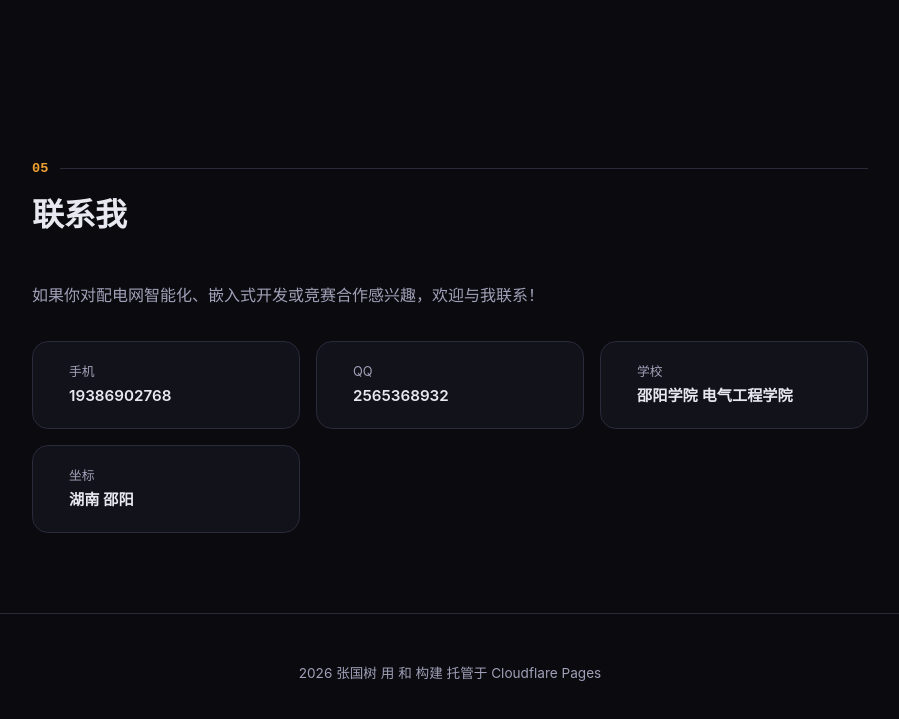
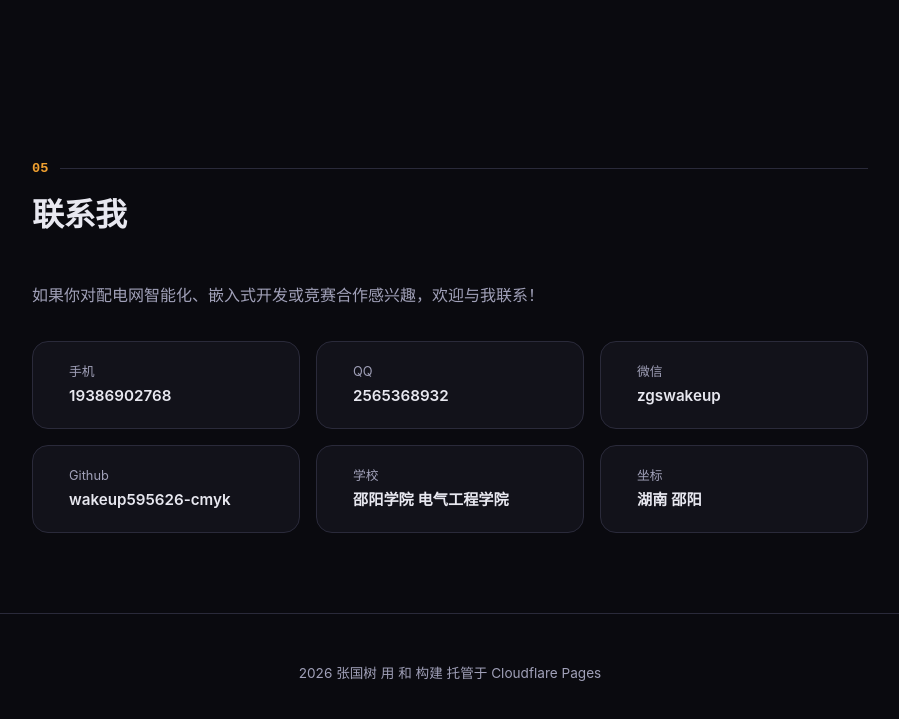
Before and after one commit to wakeup595626-cmyk/resume-site, a plain HTML site: page index.html in a window 1280 px wide. Shown: the part 4350-5069 px from the top of the page, without its empty margins (190-1089 px from the left). Drawn offline with Linux system fonts and the light colour scheme.

Commit message:
feat:联系我页面添加微信号复制以及github首页

```diff
--- a/index.html
+++ b/index.html
@@ -470,6 +470,19 @@
       <span class="icon"></span>
       <div><div class="label">QQ</div><div class="value">2565368932</div></div>
     </a>
+    <a href="javascript:;" class="contact-item" onclick="copyWechat(this)" data-wechat="zgswakeup">
+      <span class="icon"></span>
+      <div>
+        <div class="label">微信</div>
+        <div class="value">zgswakeup</div>
+      </div></a>
+    <a href="https://github.com/wakeup595626-cmyk" class="contact-item" target="_blank">
+      <span class="icon"></span>
+      <div>
+        <div class="label">Github</div>
+        <div class="value">wakeup595626-cmyk</div>
+      </div>
+    </a>
     <div class="contact-item">
       <span class="icon"></span>
       <div><div class="label">学校</div><div class="value">邵阳学院  电气工程学院</div></div>
@@ -484,6 +497,26 @@
 <footer>
   <p> 2026 张国树  用 <span class="heart"></span> 和 <span class="heart"></span> 构建  托管于 Cloudflare Pages</p>
 </footer>
+
+
+<script>
+  async function copyWechat(el) {
+    const wx = el.dataset.wechat;
+    try {
+      await navigator.clipboard.writeText(wx);
+      alert("微信号已复制！去微信粘贴添加好友");
+    } catch (err) {
+      // 低版本浏览器降级方案
+      const input = document.createElement('input');
+      input.value = wx;
+      document.body.appendChild(input);
+      input.select();
+      document.execCommand('copy');
+      document.body.removeChild(input);
+      alert("微信号已复制！");
+    }
+  }
+</script>
 
 <script>
 // Scroll reveal animation
```
